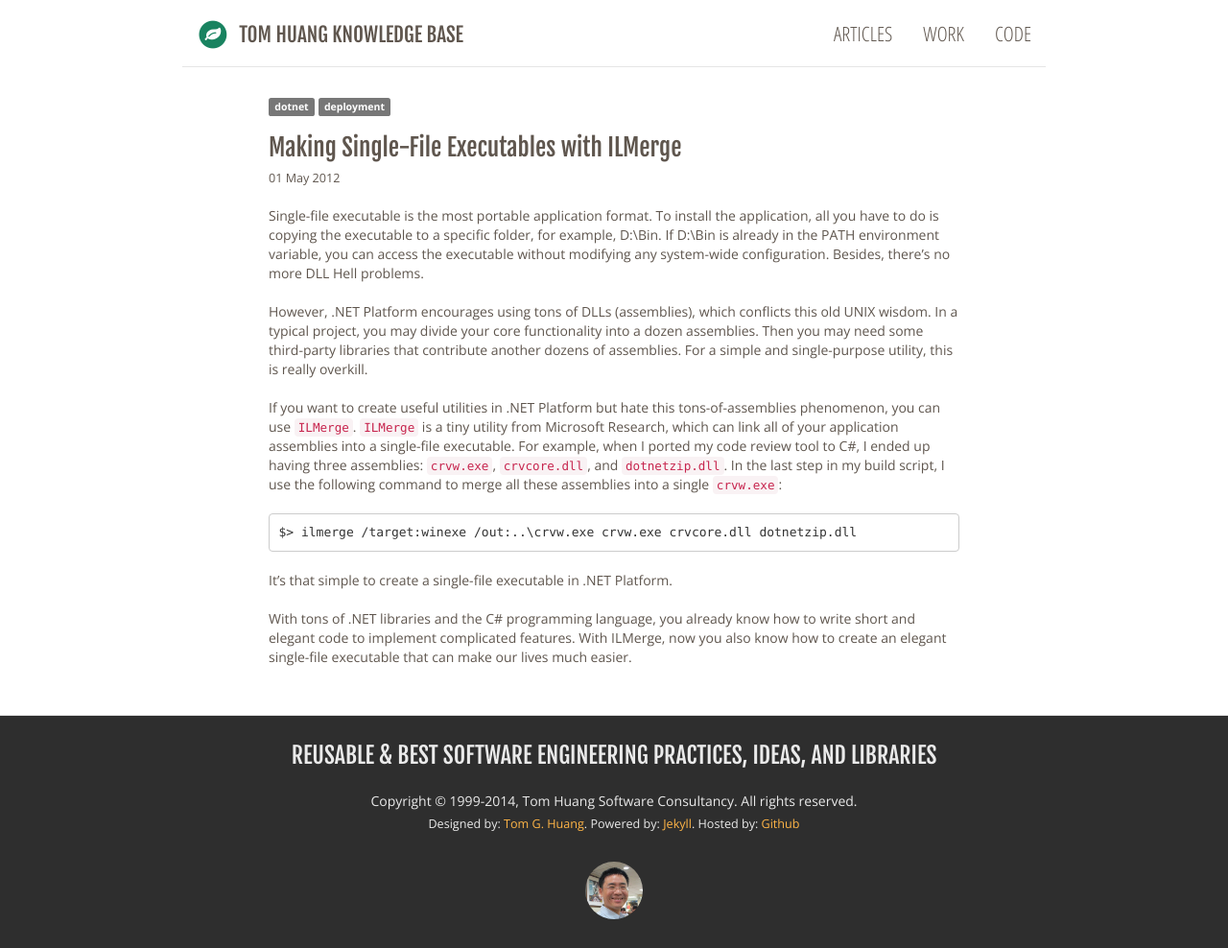
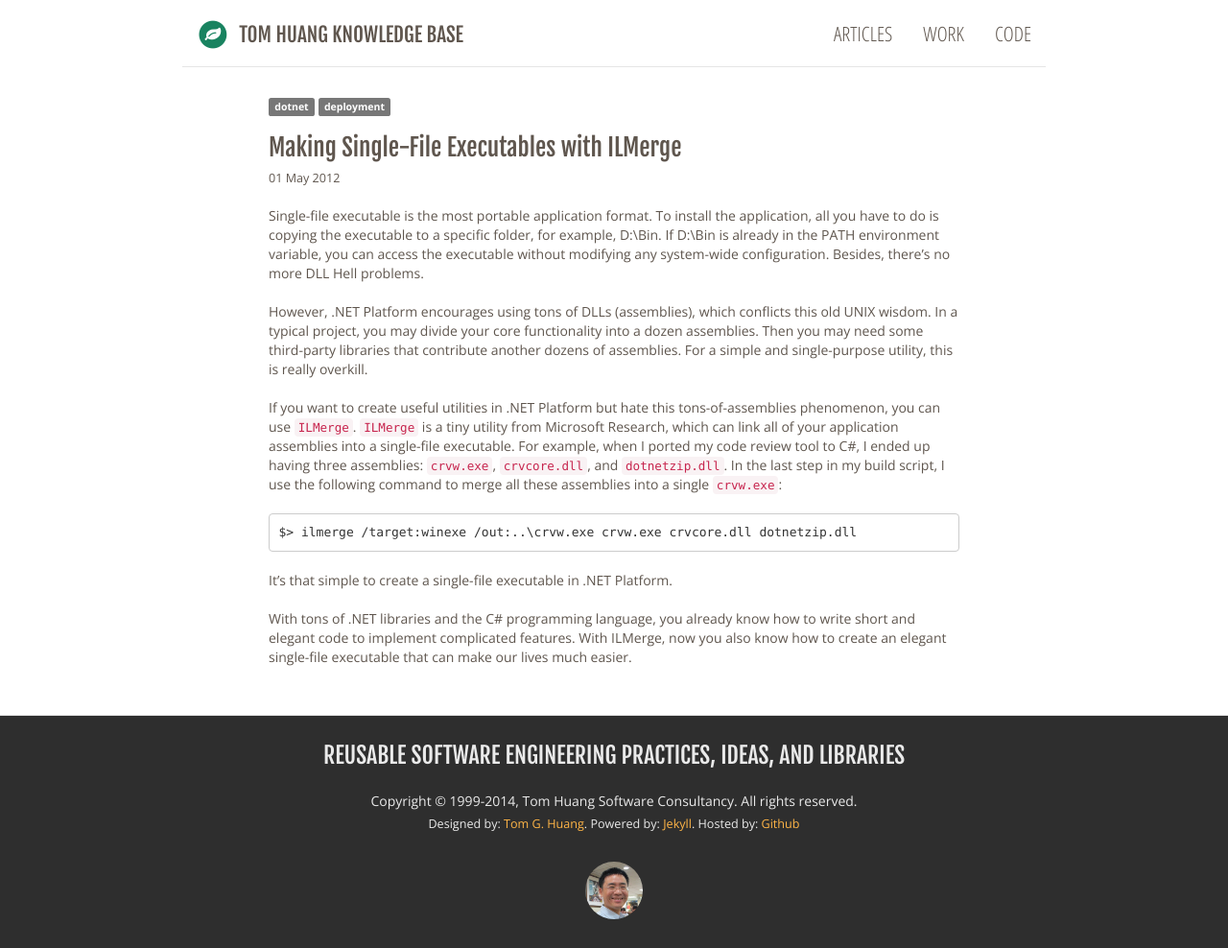
Before and after one commit to surreylabs/tomghuang.github.io, a Jekyll site: the page built from _posts/2012-05-01-making-single-file-executable-with-ilmerge.markdown, in a window 1280 px wide. Shown: the whole page at 96% size. Built offline with Jekyll 4.4.1, drawn with Linux system fonts in a browser that asks for light colours; nearby versions of some CDN libraries; Markdown is read by kramdown in place of the engine named in the settings.

```diff
--- a/_includes/footer.html
+++ b/_includes/footer.html
@@ -2,7 +2,7 @@
 
 <footer class="footer">
 <div class="container">
-    <div class="slogan">Reusable & Best Software Engineering Practices, Ideas, and Libraries</div>
+    <div class="slogan">Reusable Software Engineering Practices, Ideas, and Libraries</div>
     <div class="copyright">Copyright &copy; 1999-2014, Tom Huang Software Consultancy. All rights reserved.</div>
     <div class="meta">
         Designed by: <a href="email:tomghuang@gmail.com">Tom G. Huang</a>.
--- a/_includes/header.html
+++ b/_includes/header.html
@@ -12,7 +12,7 @@
 <link rel="stylesheet" href="http://netdna.bootstrapcdn.com/bootstrap/3.0.3/css/bootstrap.min.css">
 <link rel="stylesheet" href="http://netdna.bootstrapcdn.com/bootstrap/3.0.3/css/bootstrap-theme.min.css">
 <link rel="stylesheet" href="http://netdna.bootstrapcdn.com/font-awesome/4.0.3/css/font-awesome.css">
-<link rel="stylesheet" href="/css/tomhuang-com.css">
+<link rel="stylesheet" href="/css/default.css">
 <link rel="stylesheet" href="/css/syntax.css">
 
 <!-- HTML5 shim and Respond.js IE8 support of HTML5 elements and media queries -->
```
Also changed, not shown: _drafts/design-my-blog-theme.markdown (added, +11 -0 lines), _posts/2011-03-10-trying-code-snippets-in-codepad-org.markdown (added, +38 -0 lines), assets/codepad-org.png (added), css/default.css (renamed from css/tomhuang-com.css).
